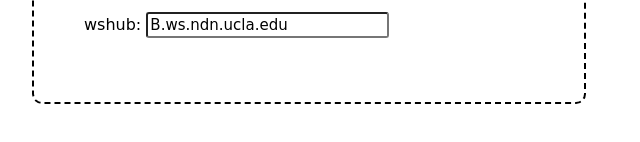
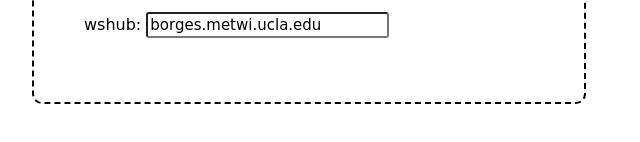
Before and after one commit to named-data/ChronoChat-js, a plain HTML site: page index.html in a window 1280 px wide. Shown: the part 280-422 px from the top of the page, 331-971 px from the left. Drawn offline with nearby package versions, Linux system fonts and the light colour scheme; a web font is replaced by a local one.

Commit message:
Change the default hub to borges.

```diff
--- a/index.html
+++ b/index.html
@@ -90,7 +90,7 @@ $(document).ready(function(){
     <br /><br />
     chatroom: <input type="text" id="chatroom" value="ndnchat">
     <br /><br />
-    wshub: <input type="text" id="hub" style = "width:235px" value="B.ws.ndn.ucla.edu">
+    wshub: <input type="text" id="hub" style = "width:235px" value="borges.metwi.ucla.edu">
   </div>
   <button id="login">login</button>
 </div>
```
